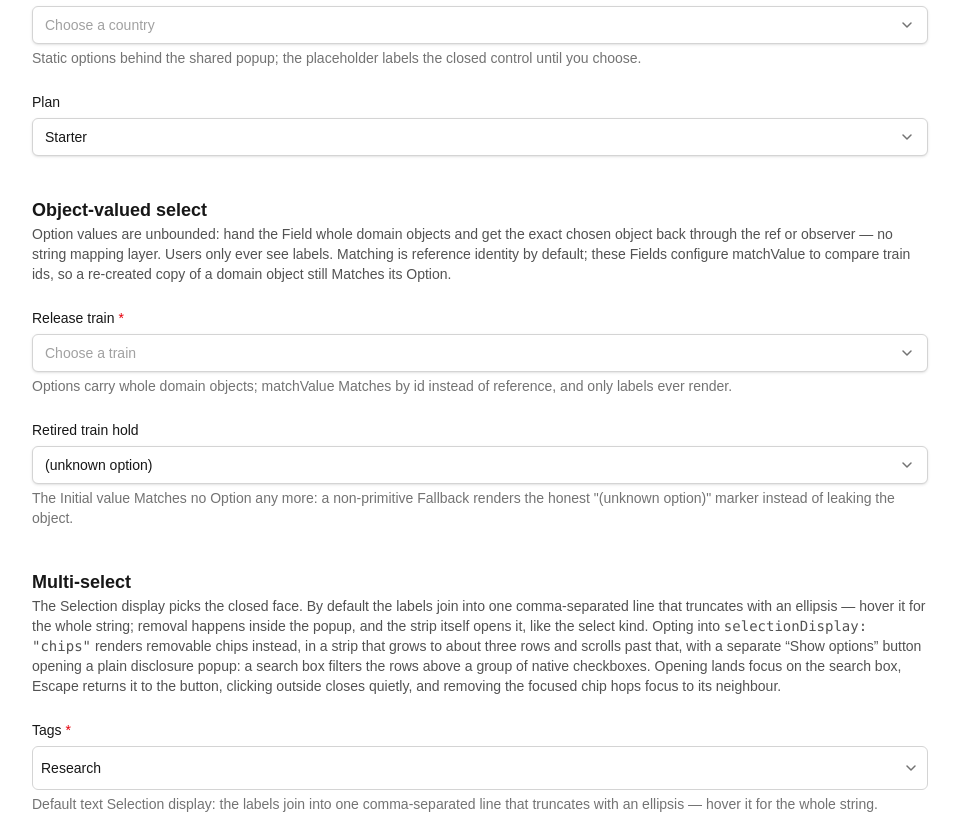
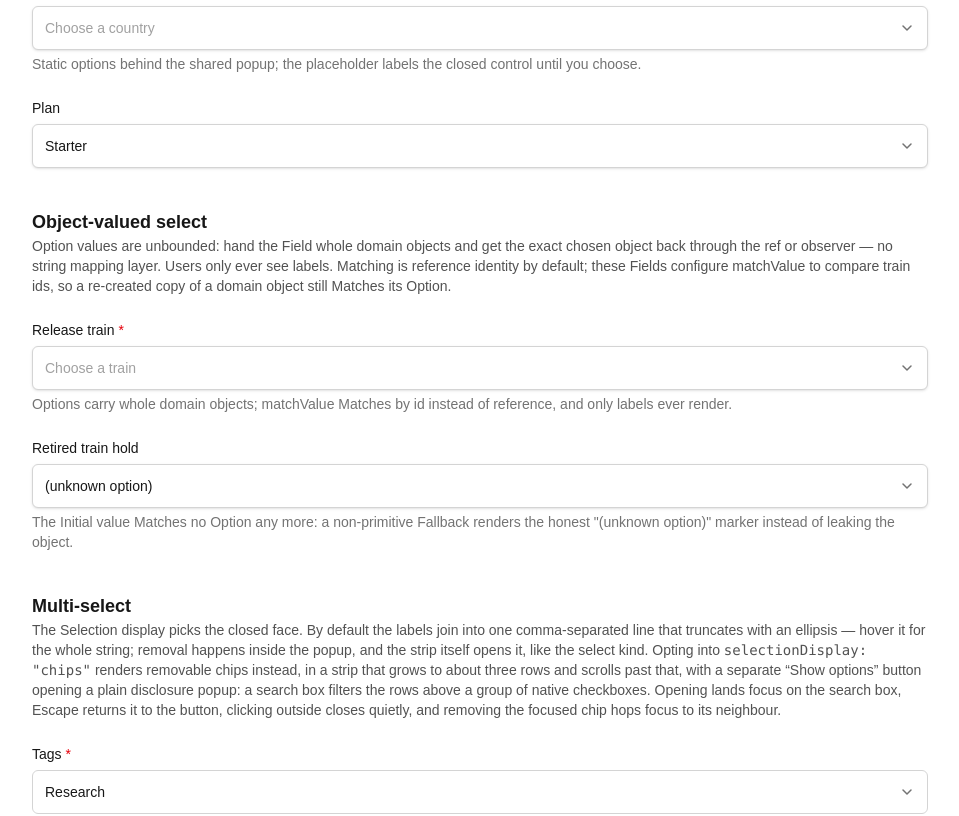
Before and after one commit to ShimaVaghei/nextjs-toolkit, a Next.js app: page /field in a window 1280 px wide. Shown: the part 1182-1998 px from the top of the page, without its empty margins (288-1247 px from the left). Built offline with nearby package versions, Linux system fonts and the light colour scheme.

Commit message:
fix(Field): equalize closed select/multi-select control height at 44px; pin chips toggle button to base height so it never grows with the strip

```diff
--- a/components/Field.tsx
+++ b/components/Field.tsx
@@ -251,7 +251,7 @@ const CHIP_STRIP_CLASS =
  * strip is the disclosure trigger (like the select kind's closed face).
  */
 const SELECTION_TEXT_STRIP_CLASS =
-  "field-selection-text flex min-h-11 min-w-0 flex-1 items-center justify-between gap-2 overflow-hidden rounded-md border border-neutral-300 bg-white px-2 py-1 text-left text-sm text-neutral-900 dark:text-neutral-100 " +
+  "field-selection-text flex min-h-11 min-w-0 flex-1 items-center justify-between gap-2 overflow-hidden rounded-md border border-neutral-300 bg-white px-3 py-1 text-left text-sm text-neutral-900 dark:text-neutral-100 " +
   "dark:border-neutral-700 dark:bg-neutral-900";
 
 /** The truncating text face itself; the full string rides the native title. */
@@ -270,7 +270,7 @@ const CHIP_REMOVE_CLASS =
   "dark:disabled:hover:bg-transparent";
 
 const OPEN_BUTTON_CLASS =
-  "flex w-9 shrink-0 cursor-pointer items-center justify-center rounded-md border border-neutral-300 bg-white " +
+  "flex h-11 w-9 shrink-0 cursor-pointer items-center justify-center self-start rounded-md border border-neutral-300 bg-white " +
   "text-neutral-500 hover:bg-neutral-50 focus:outline-none focus:ring-2 focus:ring-neutral-500/30 " +
   "disabled:cursor-not-allowed disabled:bg-neutral-100 disabled:text-neutral-500 disabled:hover:bg-white " +
   "dark:border-neutral-700 dark:bg-neutral-900 dark:text-neutral-400 dark:hover:bg-neutral-800 " +
@@ -295,7 +295,7 @@ const ROW_LABEL_DISABLED_CLASS = " cursor-not-allowed opacity-60";
 
 /** Closed-face trigger of the select disclosure; the whole face opens the shared Options popup. */
 const SELECT_TRIGGER_CLASS =
-  "flex w-full cursor-pointer items-center justify-between gap-2 rounded-md border border-neutral-300 bg-white px-3 py-2 " +
+  "flex min-h-11 w-full cursor-pointer items-center justify-between gap-2 rounded-md border border-neutral-300 bg-white px-3 py-2 " +
   "text-left text-sm text-neutral-900 shadow-sm " +
   "focus:border-neutral-500 focus:outline-none focus:ring-2 focus:ring-neutral-500/30 " +
   "disabled:cursor-not-allowed disabled:bg-neutral-100 disabled:text-neutral-500 " +
```
Also changed, not shown: 1 other file (tests, documents, lock files or other folders).
